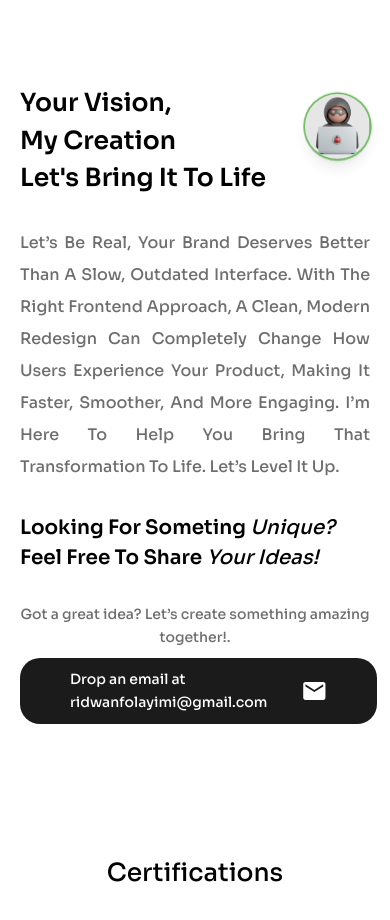
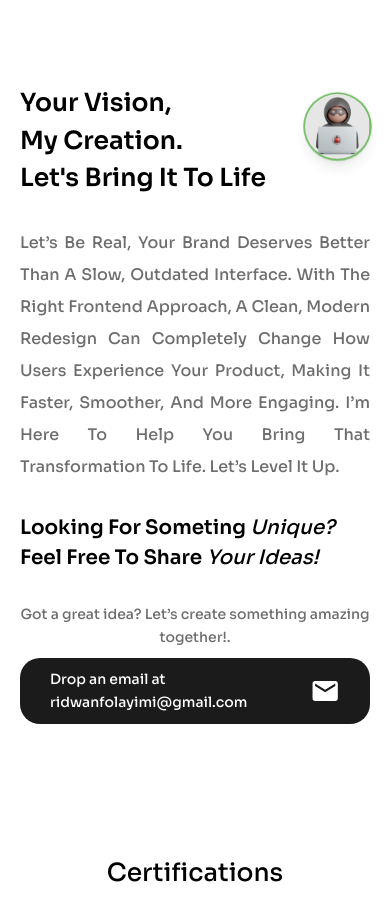
Before and after one commit to Folayimi/Ridwan-Portfolio, a Next.js app: page / in a window 390 px wide. Shown: the part 5680-6600 px from the top of the page. Built offline with nearby package versions, Linux system fonts and the light colour scheme.

Commit message:
made some changes

```diff
--- a/src/components/Motivation.jsx
+++ b/src/components/Motivation.jsx
@@ -10,7 +10,7 @@ const Motivation = () => {
         <div className="w-full flexbs gap-[30px] text-[25px] md:text-[30px] font-[600]">
           <div>
             <div className="flex flex-col md:gap-[10px] md:flex-row items-start justify-start md:flex-wrap">
-              <span> Your Vision, </span> <p> My Creation</p>
+              <span> Your Vision, </span> <p> My Creation.</p>
             </div>
             <span className="block">Let's Bring It To Life</span>
           </div>
@@ -50,7 +50,7 @@ const Motivation = () => {
         <div className="w-full cflexss text-center md:text-left text-[14px] font-[500] text-[#6E6E6E] leading-relaxed gap-[10px]">
           <p>Got a great idea? Let’s create something amazing together!.</p>
           <Link href="mailto:ridwanfolayimi@gmail.com">
-            <button className="flexsm gap-[20px] bg-[#1B1B1B] text-left text-white px-[50px] py-[10px] rounded-[20px] md:rounded-full hover:scale-102 transition-transform duration-300 cursor-pointer">
+            <button className="flexsm gap-[20px] bg-[#1B1B1B] text-left text-white px-[30px] md:px-[50px] py-[10px] rounded-[20px] md:rounded-full hover:scale-102 transition-transform duration-300 cursor-pointer">
               <p>Drop an email at ridwanfolayimi@gmail.com</p>
               <MdEmail className="w-10 h-10 md:w-6 md:h-6 text-white" />
             </button>
```
